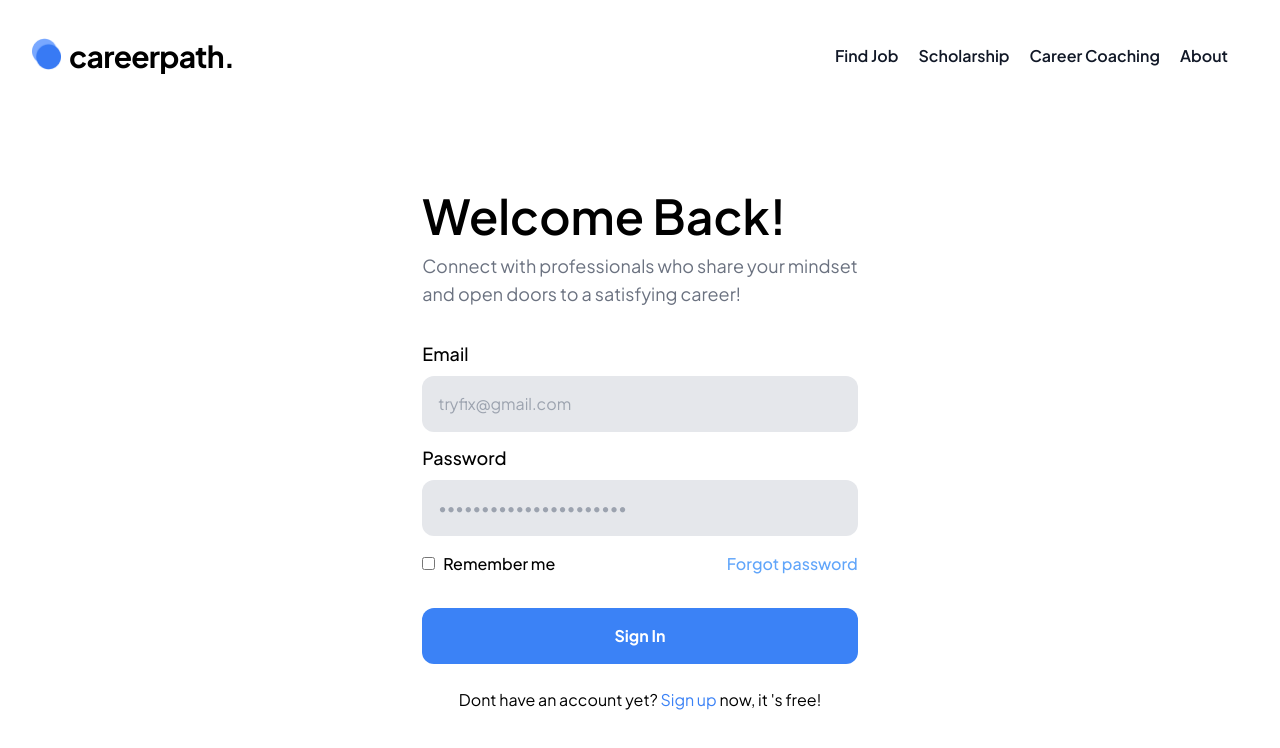
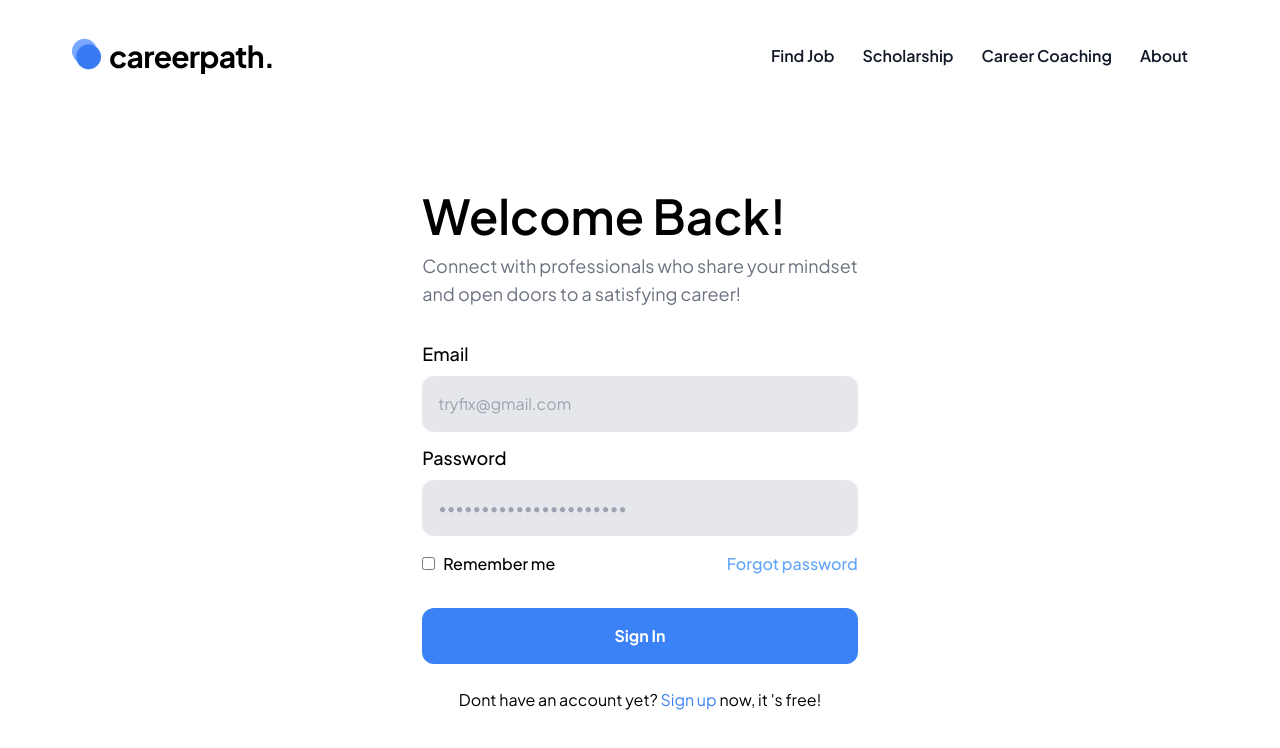
Before and after one commit to gaduhhartawan/FE_CDC, a React (Vite) app: page /login in a window 1280 px wide. Shown: the top 748 px of the page. Built offline with nearby package versions, Linux system fonts and the light colour scheme.

Commit message:
edit text searchbox responsive, navbar padding

```diff
--- a/src/components/Navbar.jsx
+++ b/src/components/Navbar.jsx
@@ -7,7 +7,7 @@ export default function Header() {
   const [mobileMenuOpen, setMobileMenuOpen] = useState(false);
 
   return (
-    <header className="bg-white">
+    <header className="bg-white px-3 lg:px-10">
       <nav
         className="h-28 mx-auto flex max-w-8xl items-center justify-between p-6 lg:px-8"
         aria-label="Global"
@@ -31,7 +31,7 @@ export default function Header() {
             <Bars3Icon className="h-6 w-6" aria-hidden="true" />
           </button>
         </div>
-        <Popover.Group className="hidden lg:flex lg:gap-x-5 mr-5 font-plusjakarta font-medium">
+        <Popover.Group className="hidden lg:flex lg:gap-x-7 mr-5 font-plusjakarta font-medium">
           <a
             href="/jobs"
             className="hover:underline hover:underline-offset-2 hover:decoration-blue-500 hover:decoration-2 text-base font-semibold font-plusjakarta leading-6 text-gray-900"
--- a/src/components/SearchBox.jsx
+++ b/src/components/SearchBox.jsx
@@ -27,7 +27,7 @@ export default function SearchBox({ setlocation, setSearch }) {
         <div className="flex w-3/4 lg:w-full rounded-full bg-search-bar items-center justify-center mx-auto lg:mt-0 mt-2">
           <div className="flex px-3 self-start justify-start h-14 w-1/2 items-center mx-3 gap-2">
             <MagnifyingGlassIcon className="h-5 w-5" />
-            <div className="text-base font-plusjakarta text-black w-full">
+            <div className="lg:text-base text-xs font-plusjakarta text-black w-full">
               <input
                 type="text"
                 placeholder="Find Job"
@@ -40,7 +40,7 @@ export default function SearchBox({ setlocation, setSearch }) {
           <div className="flex h-14 w-1/2 items-center mx-3 gap-2 justify-between">
             <div className="flex h-14 items-center gap-2 w-full">
               <MapPinIcon className="h-5 w-5" />
-              <div className="text-base font-plusjakarta text-black w-full">
+              <div className="lg:text-base text-xs font-plusjakarta text-black w-full">
                 <input
                   type="text"
                   placeholder="Location"
```
